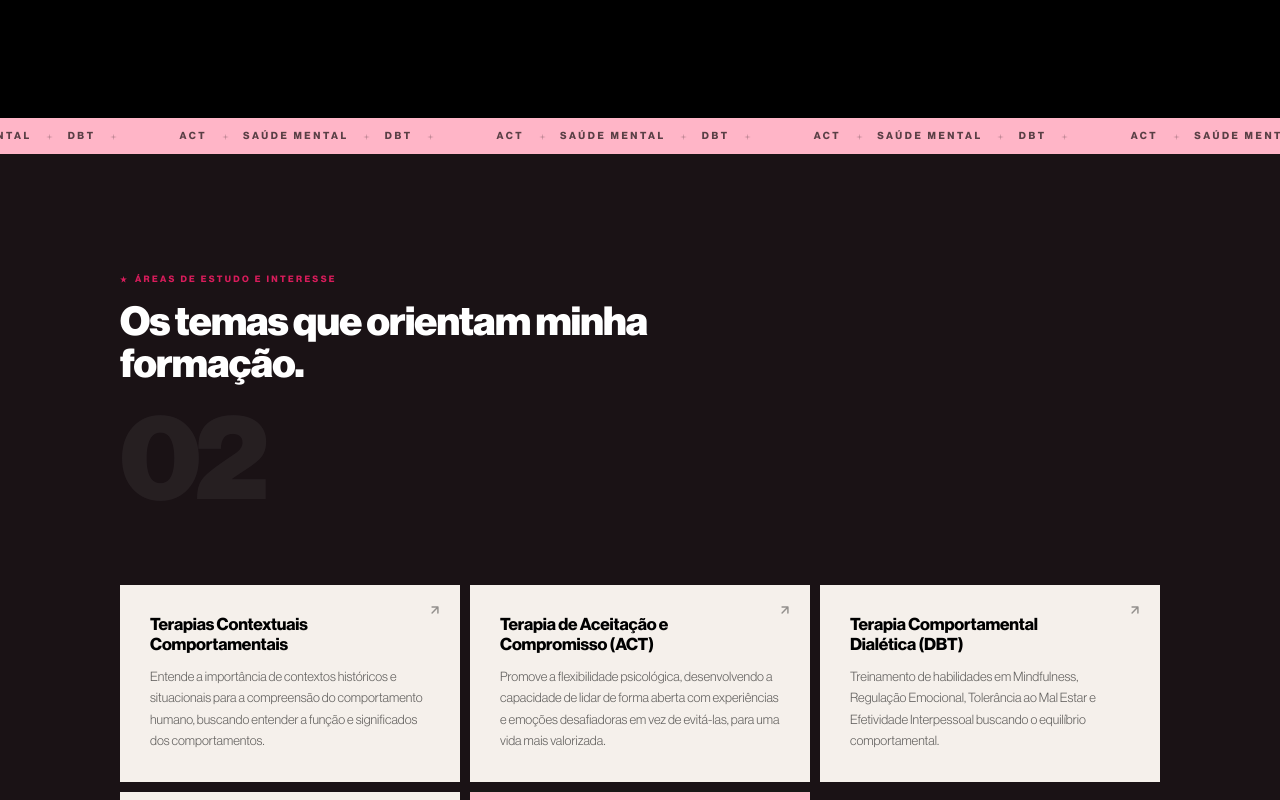
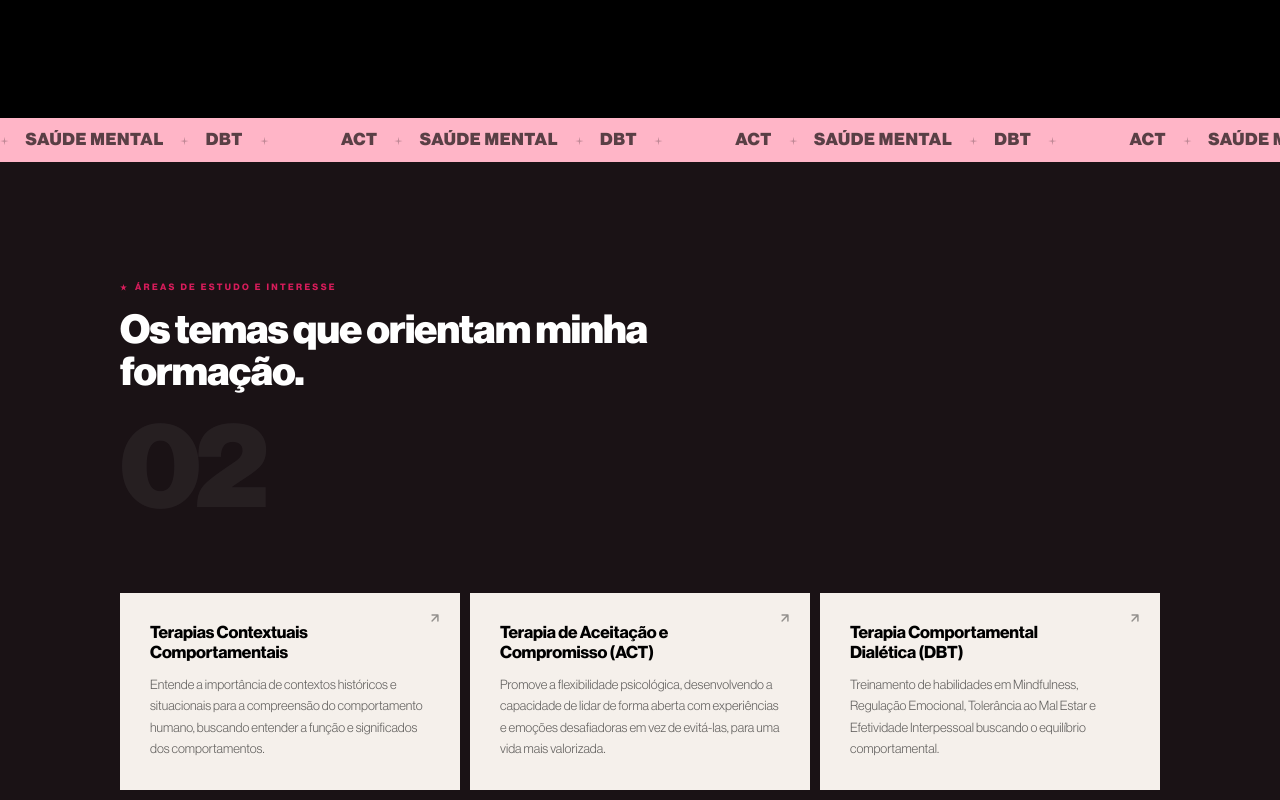
Before and after one commit to madebyfelipe/lizhelenabio, a Next.js app: page / in a window 1280 px wide. Shown: the part 1300-2100 px from the top of the page. Built offline with nearby package versions, Linux system fonts and the light colour scheme.

Commit message:
ajustes na faixa

```diff
--- a/app/home.module.css
+++ b/app/home.module.css
@@ -439,20 +439,20 @@
 
 .marqueeItem2 {
   font-family: var(--font-nhd);
-  font-size: 10px;
-  font-weight: 700;
-  letter-spacing: 0.26em;
+  font-size: clamp(13px, 2vw, 17px);
+  font-weight: 900;
+  letter-spacing: 0.04em;
   text-transform: uppercase;
   color: rgba(0, 0, 0, 0.65);
-  padding: 0 24px;
+  padding: 0 28px;
   flex-shrink: 0;
 }
 
 .marqueeStar2 {
-  width: 8px;
-  height: 8px;
+  width: 10px;
+  height: 10px;
   color: rgba(0, 0, 0, 0.25);
-  margin: 0 14px;
+  margin: 0 16px;
   flex-shrink: 0;
   display: inline-block;
   vertical-align: middle;
@@ -695,10 +695,9 @@
 
 .trajetoriaInner {
   width: 100%;
-  display: grid;
-  grid-template-columns: 1fr 1fr;
-  gap: clamp(40px, 6vw, 80px);
-  align-items: start;
+  display: flex;
+  flex-direction: column;
+  gap: clamp(24px, 4vw, 40px);
 }
 
 @media (max-width: 860px) {
@@ -708,7 +707,7 @@
   .trajetoriaSidePhoto {
     min-height: clamp(300px, 60vw, 500px);
   }
-  .trajetoriaInner { grid-template-columns: 1fr; gap: 32px; }
+  .trajetoriaInner { gap: 24px; }
 }
 
 .bodyTextDark {
```
